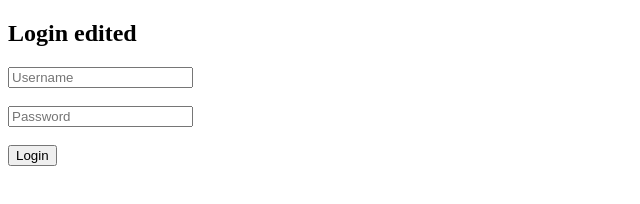
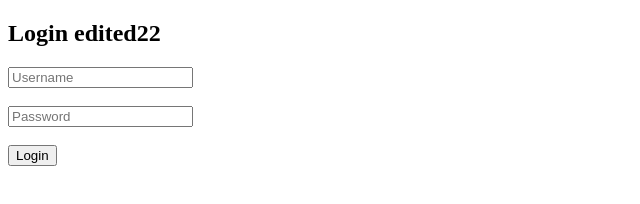
Before and after one commit to rajesh20032003/login-page, a plain HTML site: page index.html in a window 1280 px wide. Shown: the full height of the page, 0-640 px from the left. Drawn offline with Linux system fonts and the light colour scheme.

Commit message:
edited22

```diff
--- a/index.html
+++ b/index.html
@@ -3,7 +3,7 @@
 <html>
 <head><title>Login</title></head>
 <body>
-  <h2>Login edited</h2>
+  <h2>Login edited22</h2>
   <form>
     <input type="text" placeholder="Username"><br><br>
     <input type="password" placeholder="Password"><br><br>
```
